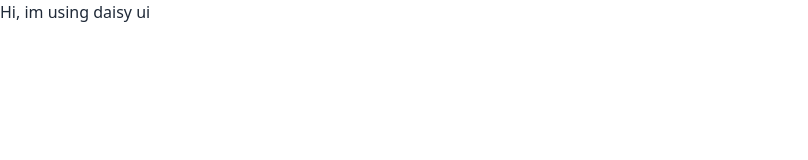
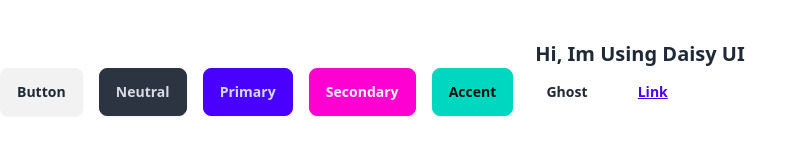
Before and after one commit to MahmudulHasan1211/intro-to-Daisy, a plain HTML site: page index.html in a window 1280 px wide. Shown: the whole page, without its empty margins (0-808 px from the left). Drawn offline with nearby package versions, Linux system fonts and the light colour scheme.

Commit message:
some buttons by daisy

```diff
--- a/index.html
+++ b/index.html
@@ -1,5 +1,6 @@
 <!DOCTYPE html>
 <html lang="en">
+
 <head>
     <meta charset="UTF-8">
     <meta name="viewport" content="width=device-width, initial-scale=1.0">
@@ -8,7 +9,21 @@
     <link href="https://cdn.jsdelivr.net/npm/daisyui@4.12.10/dist/full.min.css" rel="stylesheet" type="text/css" />
     <script src="https://cdn.tailwindcss.com"></script>
 </head>
+
 <body>
-    <h1> Hi, im using daisy ui</h1>
+    <h1 class="text-center pt-10 font-bold text-xl"> Hi, Im Using Daisy UI</h1>
+    <!-- now let's design some buttons using daisyui -->
+
+
+        <button class="btn mr-3">Button</button>
+        <button class="btn btn-neutral mr-3">Neutral</button>
+        <button class="btn btn-primary mr-3">Primary</button>
+        <button class="btn btn-secondary mr-3">Secondary</button>
+        <button class="btn btn-accent mr-3">Accent</button>
+        <button class="btn btn-ghost mr-3">Ghost</button>
+        <button class="btn btn-link mr-3">Link</button>
+    </div>
+
 </body>
+
 </html>
```
